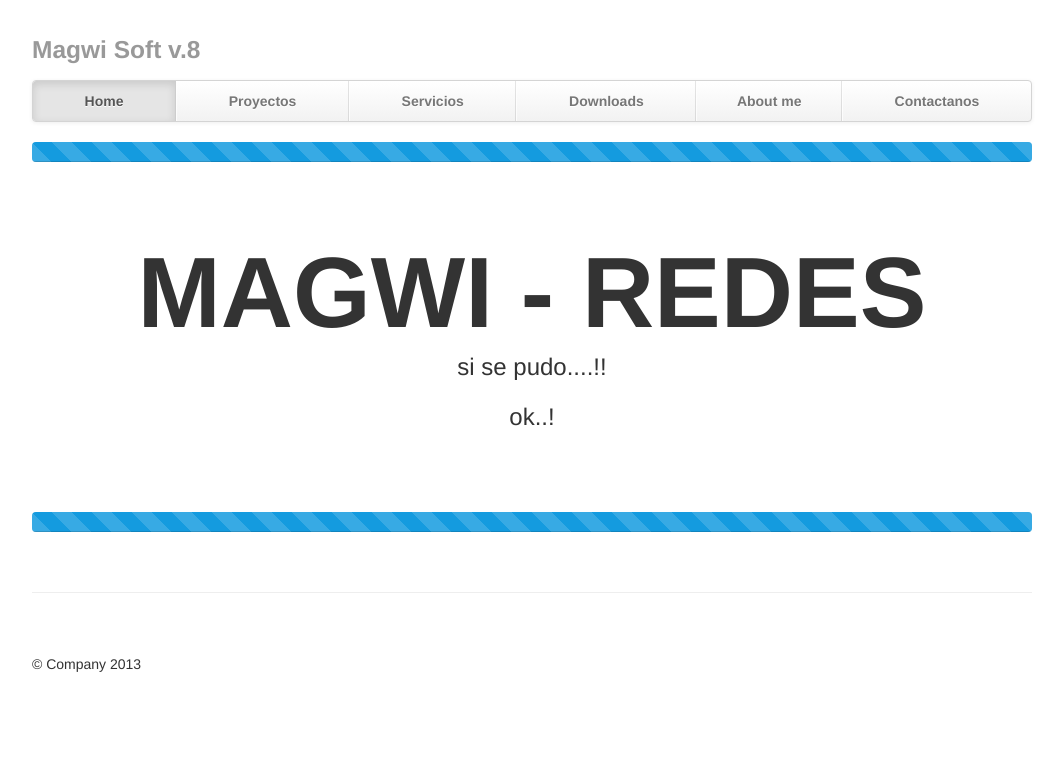
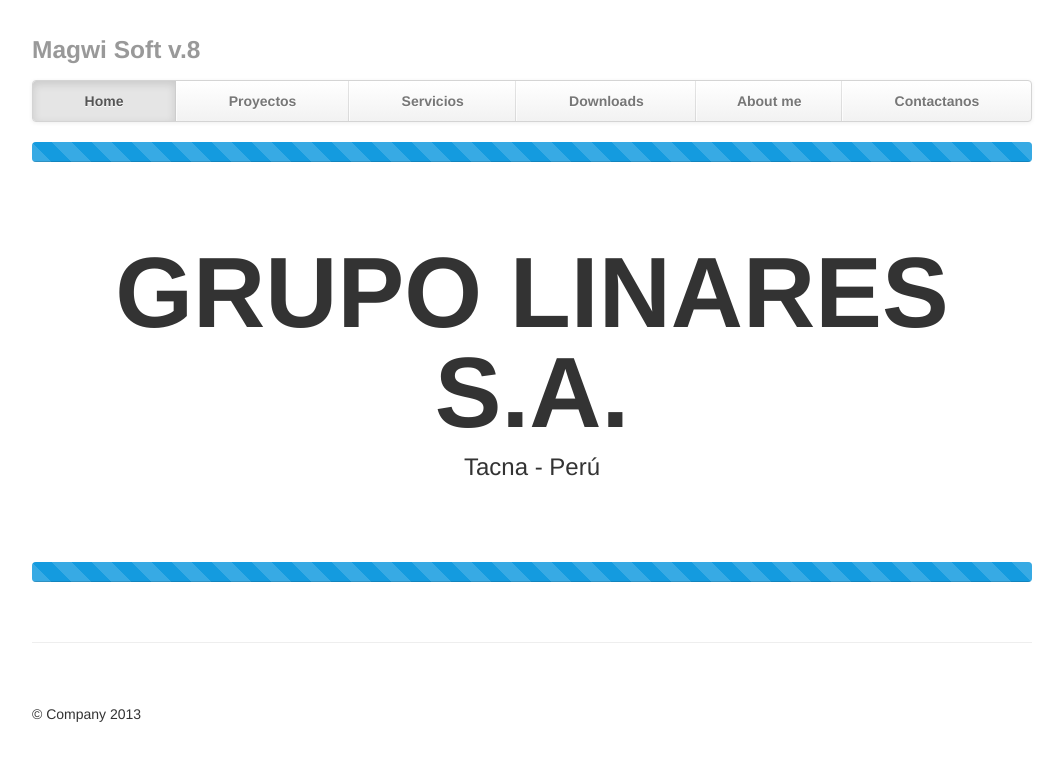
Before and after one commit to wcalisaya/magwi, a plain HTML site: page index.html in a window 1280 px wide. Shown: the whole page, without its empty margins (108-1171 px from the left). Drawn offline with Linux system fonts and the light colour scheme.

Commit message:
Update index.html

```diff
--- a/index.html
+++ b/index.html
@@ -122,9 +122,8 @@
 </div>
       <!-- Jumbotron -->
       <div class="jumbotron">
-        <h1>MAGWI - REDES</h1>
-        <p class="lead">si se pudo....!!</p>
-		<p class="lead">ok..!</p>
+        <h1>GRUPO LINARES S.A.</h1>
+        <p class="lead">Tacna - Perú</p>
       </div>
 	  <div class="progress progress-striped active">
   <div class="bar" style="width: 100%;"></div>
```
